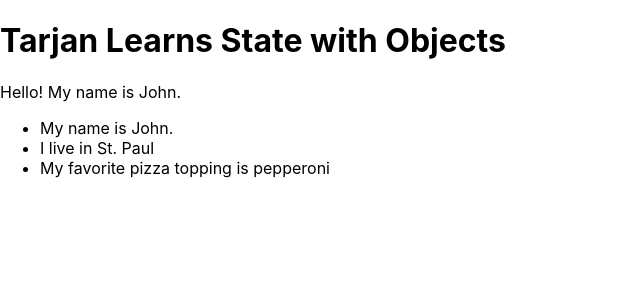
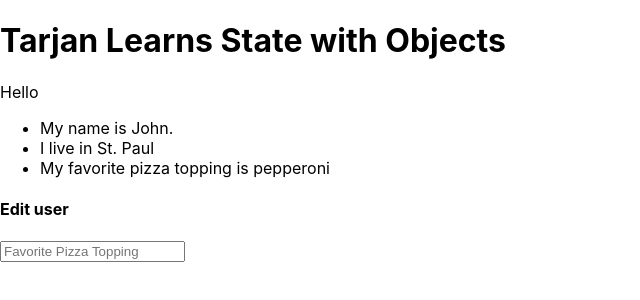
Before and after one commit to jhinderer717/react-state-objects, a React (Create React App) app: page / in a window 1280 px wide. Shown: the top 300 px of the page, without its empty margins (0-640 px from the left). Built offline with nearby package versions, Linux system fonts and the light colour scheme.

Commit message:
spread operator

```diff
--- a/src/App.js
+++ b/src/App.js
@@ -15,13 +15,37 @@ class App extends Component {
     },
   }
 
+  onChangePizza = (event) => {
+    let newPizzaTopping = event.target.value;
+    console.log('changed pizza topping:', newPizzaTopping);
+
+    // Mutating the user object
+    // Mutating the state
+    // Don't do this, react won't know to render the user
+    // this.state.user.pizzaTopping = newPizzaTopping;
+
+    let oldUser = this.state.user;
+    let newUser = {
+      ...oldUser,
+      pizzaTopping: newPizzaTopping
+    }
+
+
+    this.setState({
+      // Create a new object for out state
+      // aka "Immutable" state
+      user: newUser
+    });
+  }
+
   render() {
+    console.log('changed pizza topping', this.state);
     return (
       <div>
         <h1>{this.state.cohortName} Learns State with Objects</h1>
 
         <div>
-          {this.state.salutation}! My name is {this.state.user.name}.
+          {this.state.salutation}
         </div>
 
         <ul>
@@ -29,6 +53,9 @@ class App extends Component {
           <li>I live in {this.state.user.whereILive}</li>
           <li>My favorite pizza topping is {this.state.user.pizzaTopping}</li>
         </ul>
+
+        <h4>Edit user</h4>
+        <input type="text" placeholder="Favorite Pizza Topping" onChange={this.onChangePizza} />
       </div>
     );
   }
```
